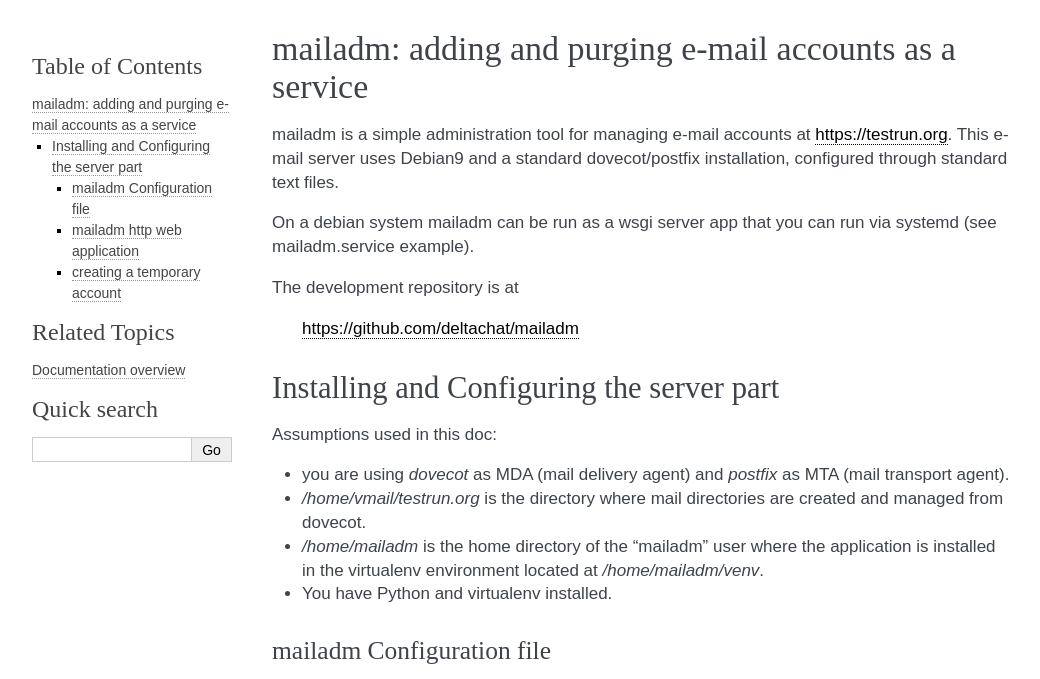
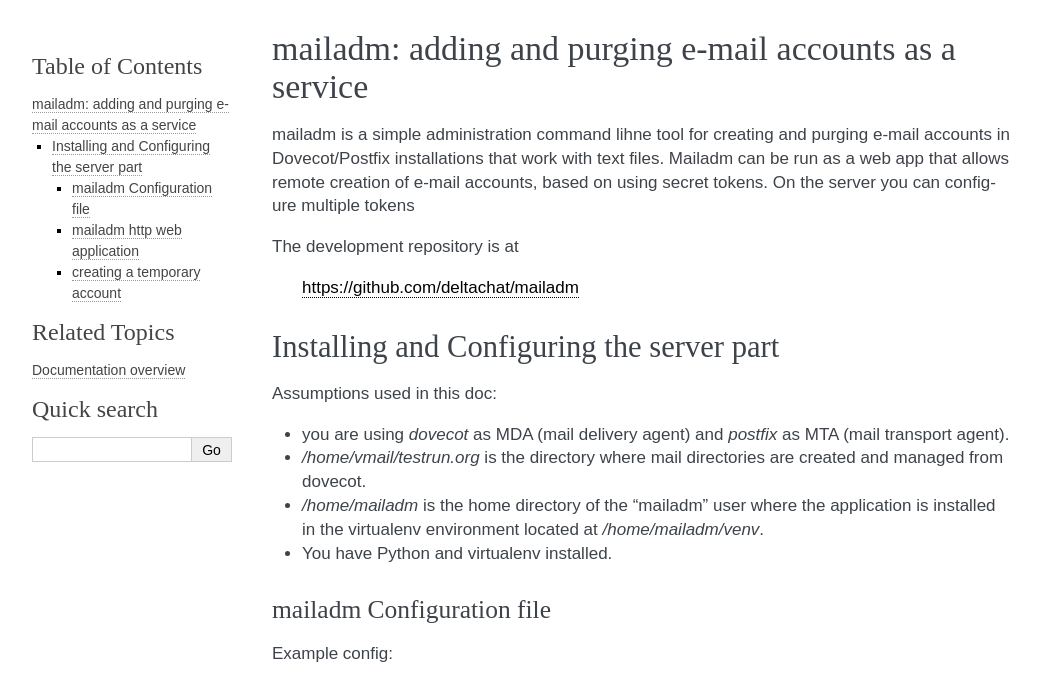
Before and after one commit to deltachat/mailadm, a Sphinx documentation site: the page built from doc/index.rst, in a window 1280 px wide and 900 px high, cut to the strip 0-679 px from the top of the window. Shown: the whole strip, without its empty margins (108-1148 px from the left). Built offline with Sphinx 7.4.7, drawn with Linux system fonts in a browser that asks for light colours.

```diff
--- a/doc/index.rst
+++ b/doc/index.rst
@@ -1,13 +1,11 @@
 mailadm: adding and purging e-mail accounts as a service
 ========================================================
 
-mailadm is a simple administration tool for managing e-mail accounts at
-https://testrun.org. This e-mail server uses Debian9 and a
-standard dovecot/postfix installation, configured through
-standard text files.
-
-On a debian system mailadm can be run as a wsgi server app
-that you can run via systemd (see mailadm.service example).
+mailadm is a simple administration command lihne tool for creating and
+purging e-mail accounts in Dovecot/Postfix installations that work with
+text files.  Mailadm can be run as a web app that allows remote creation
+of e-mail accounts, based on using secret tokens.  On the server you
+can configure multiple tokens
 
 The development repository is at
 
```
Also changed, not shown: CHANGELOG.txt (+10 -0 lines), setup.py (+3 -8 lines), src/mailadm/__init__.py (+6 -1 lines), 2 other files.
